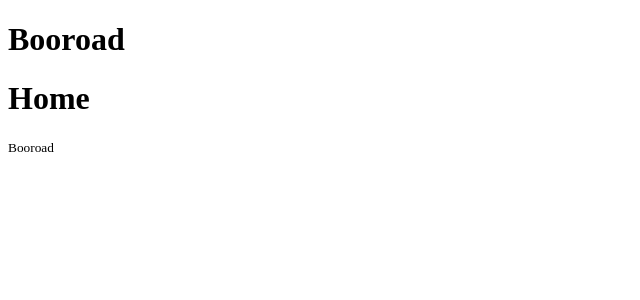
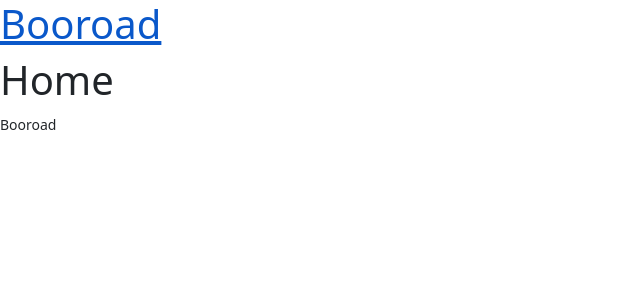
Before and after one commit to gabriele-fontana/booroad, a React (Vite) app: page / in a window 1280 px wide. Shown: the top 300 px of the page, without its empty margins (0-640 px from the left). Built offline with nearby package versions, Linux system fonts and the light colour scheme.

Commit message:
import bootrap css

```diff
--- a/src/App.jsx
+++ b/src/App.jsx
@@ -2,6 +2,7 @@
 import HomePage from "./pages/HomePage";
 import DetailPage from "./pages/DetailPage";
 import MainLayout from "./layouts/MainLayout";
+import 'bootstrap/dist/css/bootstrap.min.css'
 
 function App() {
   return (
--- a/src/components/AppHeader.jsx
+++ b/src/components/AppHeader.jsx
@@ -1,8 +1,11 @@
+import { Link } from "react-router"
+
+
 export default function AppHeader() {
 
     return (
-        <header>
-            <h1>Booroad</h1>
+        <header >
+            <Link to={'/'}><h1>Booroad</h1></Link>
         </header>
     )
 
```
